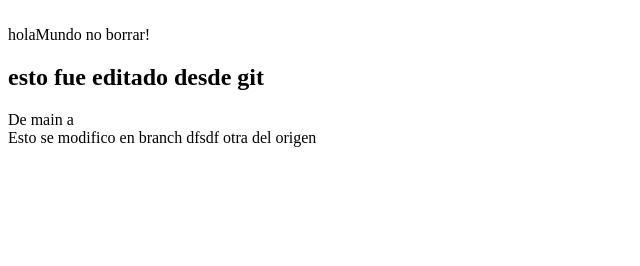
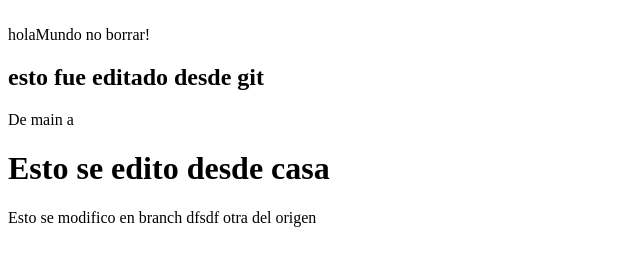
Before and after one commit to BorisAQ/learning-git, a plain HTML site: page index.html in a window 1280 px wide. Shown: the whole page, without its empty margins (0-640 px from the left). Drawn offline with Linux system fonts and the light colour scheme.

Commit message:
add som html

```diff
--- a/index.html
+++ b/index.html
@@ -5,5 +5,5 @@
 
 De main a
 <main></main>
-
+<h1>Esto se edito desde casa</h1>
 Esto se modifico en branch <i class="fas fa-wifi-1    "></i> dfsdf otra del origen
```
